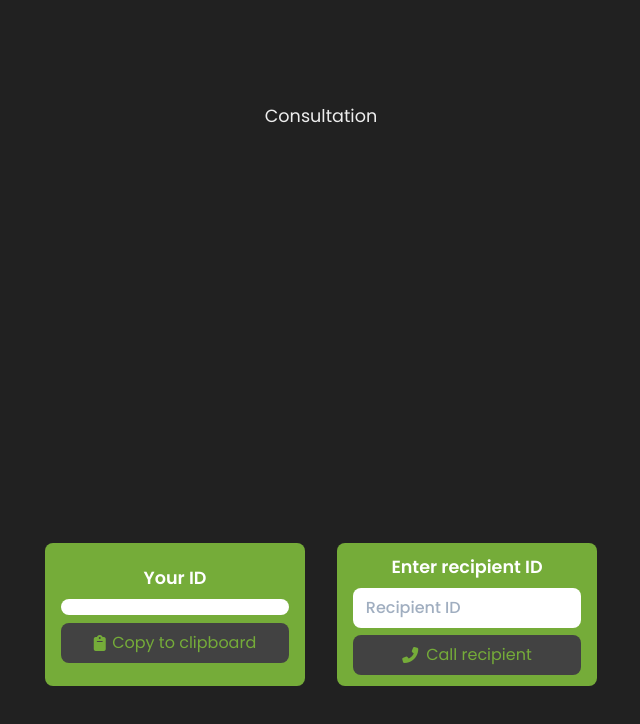
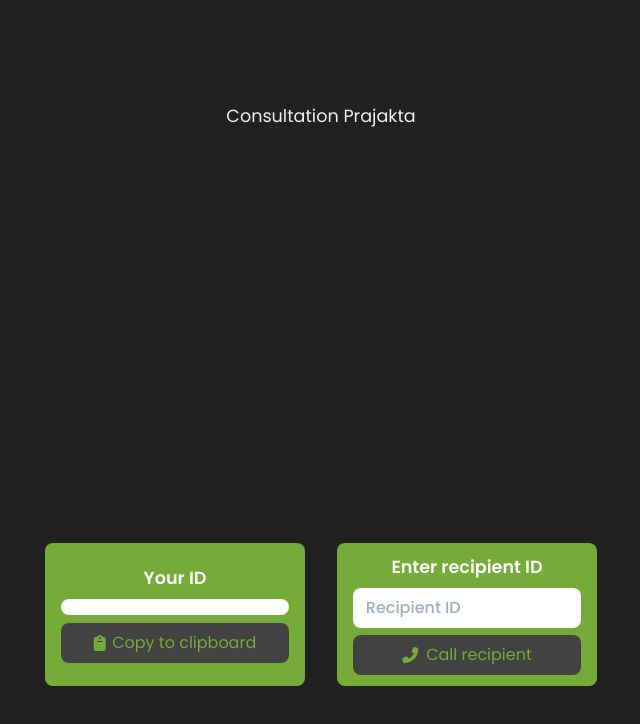
Before and after one commit to shrigharat/Medi4AllFrontend, a React (Create React App) app: page / in a window 1280 px wide. Shown: the top 724 px of the page, without its empty margins (319-959 px from the left). Built offline with nearby package versions, Linux system fonts and the light colour scheme; no server answers.

Commit message:
Changed call page header

```diff
--- a/src/pages/CallPage/CallPage.jsx
+++ b/src/pages/CallPage/CallPage.jsx
@@ -7,7 +7,7 @@ import Notifications from "../../components/notifications/Notifications";
 const CallPage = () => {
   return (
     <div className={classes.callPage}>
-      <h3>Consultation</h3>
+      <h3>Consultation Prajakta</h3>
       <VideoCallPlayer />
       <Options />
       <Notifications />
```
